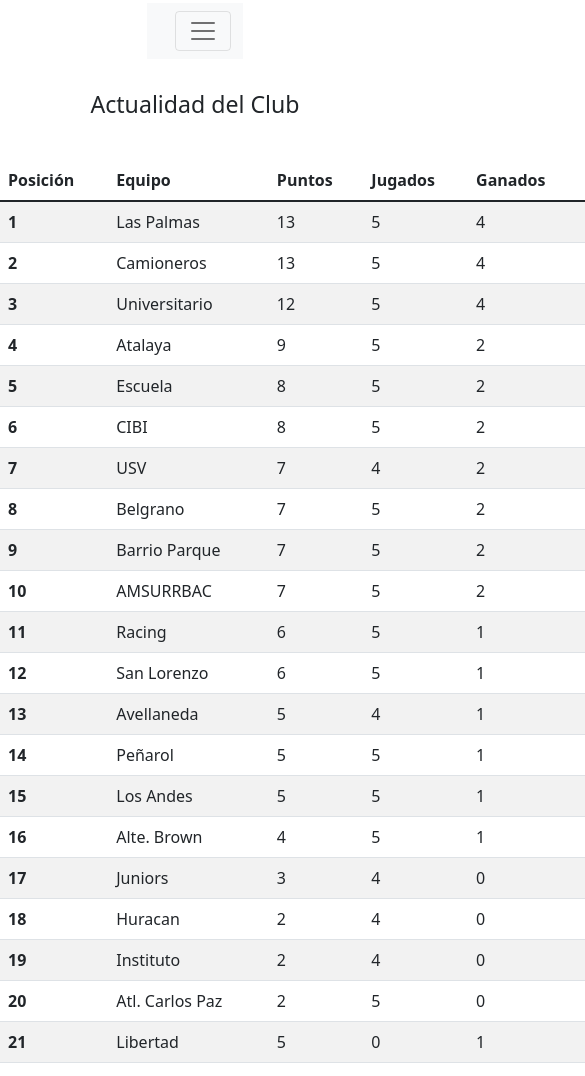
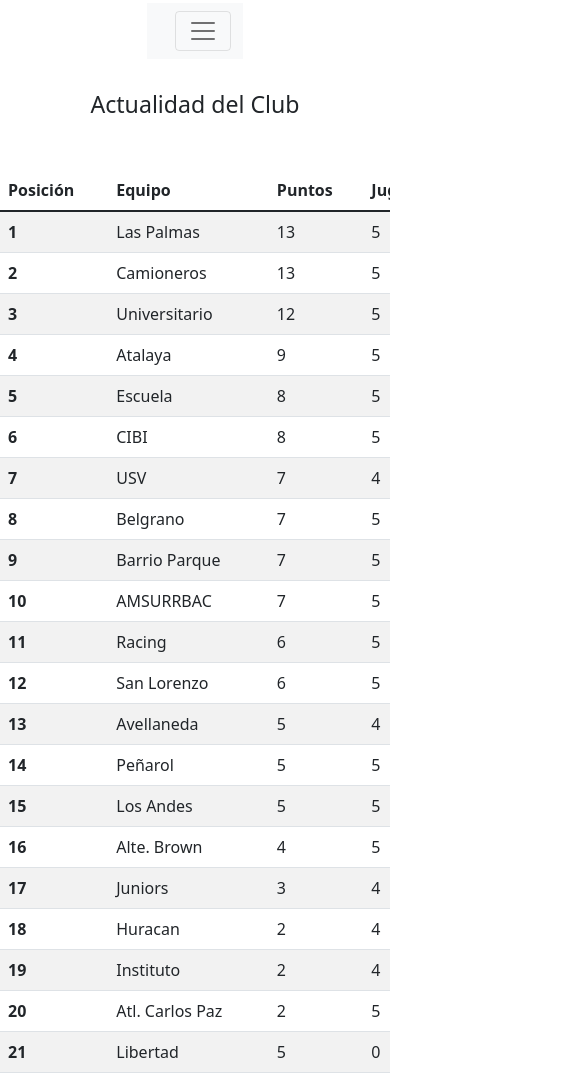
Before and after one commit to manuortega12/finalCoder, a plain HTML site: page index.html in a window 390 px wide. Shown: the part 434-1510 px from the top of the page, 585 px wide, since content can reach past the window. Drawn offline with nearby package versions, Linux system fonts and the light colour scheme.

Commit message:
responsive para el index.html

```diff
--- a/index.html
+++ b/index.html
@@ -68,7 +68,9 @@
         <h3 class="actualidad">Actualidad del Club</h3>
       </section>
 
-      <section class="tabla">
+      <section>
+        <div class="table-responsive-md">
+          <table class="table">
             <table class="table table-striped">
               <thead>
                 <tr>
@@ -295,6 +297,8 @@
                 </tr>
               </tbody>
             </table>
+          </table>
+        </div>
       </section>
 
       <section>
--- a/sass/index.scss
+++ b/sass/index.scss
@@ -31,7 +31,7 @@
     align-content: center;
 }
 
-.tabla {
+.table {
     width: 60rem;
     margin: 10px auto;
 }
```
Also changed, not shown: css/index.css. Lines whose indentation alone changed are shown as unchanged.
